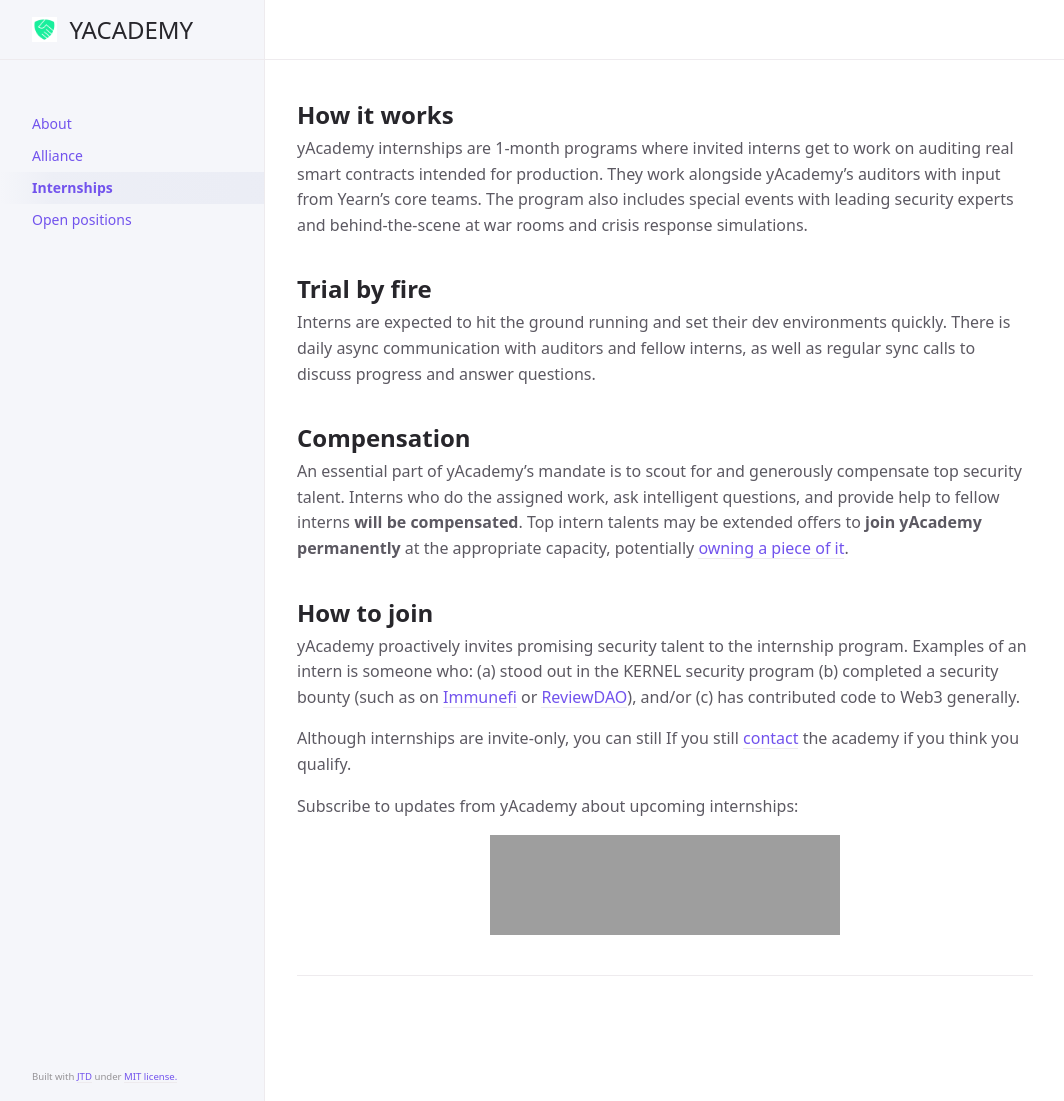
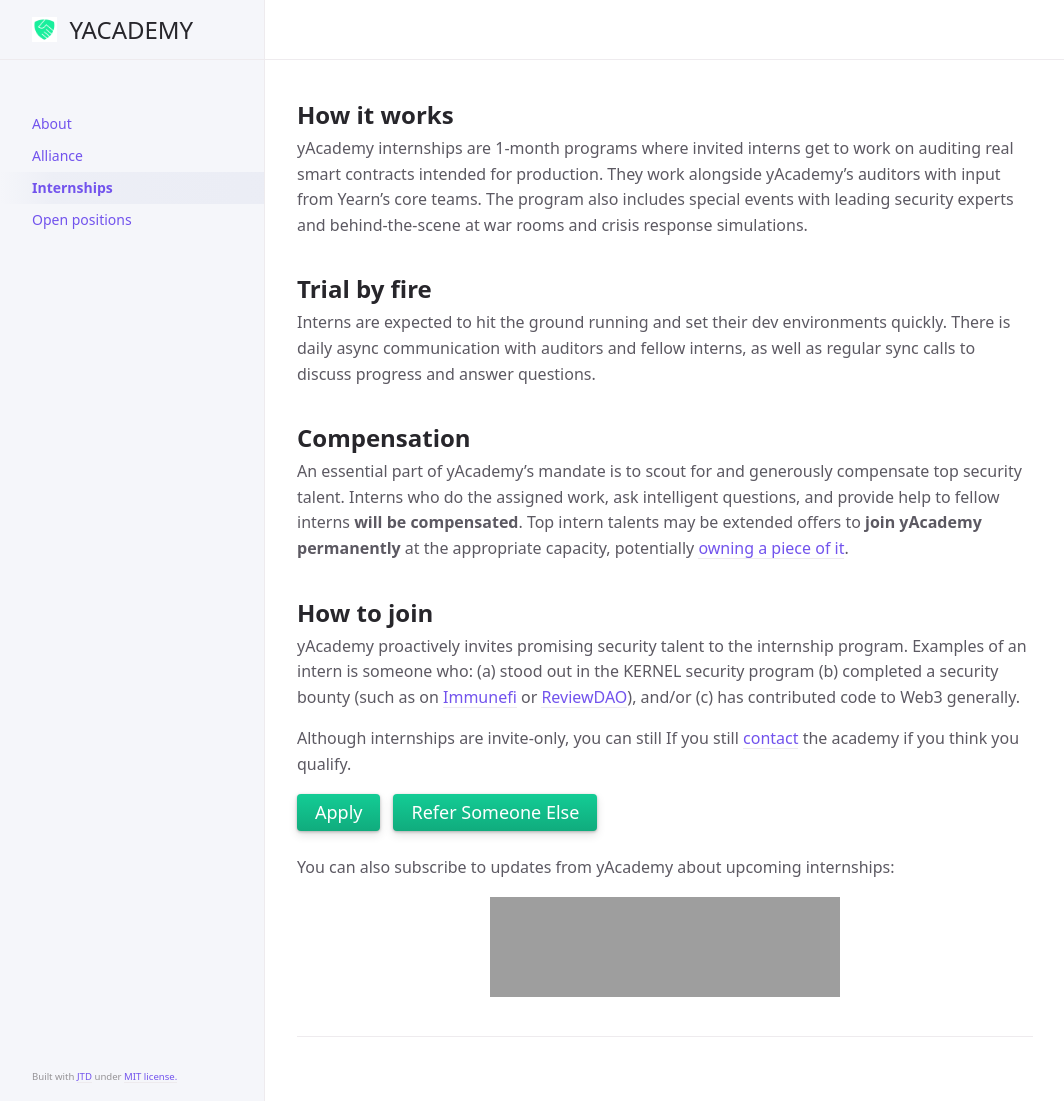
Before and after one commit to yacademy/yacademy.github.io, a Jekyll site: the page built from internships.md, in a window 1280 px wide and 1101 px high. Shown: the whole window, without its empty margins (107-1171 px from the left). Built offline with Jekyll 4.4.1, drawn with Linux system fonts in a browser that asks for light colours; grey boxes are pictures that could not be loaded.

Commit message:
chore: internship apply button

```diff
--- a/internships.md
+++ b/internships.md
@@ -25,6 +25,10 @@
 
 Although internships are invite-only, you can still If you still [contact](mailto:yacademy@pm.me) the academy if you think you qualify.
 
-Subscribe to updates from yAcademy about upcoming internships:
+
+
+<span class="fs-5"> [Apply]([mailto:yacademy@pm.me?subject=Founding auditor position at yAcademy](https://docs.google.com/forms/d/e/1FAIpQLSfc5VUYOyG_cRpiRkymJOVoHluFOuiYMRONX-R7xRuvWM25Xg/viewform)){: .btn .btn-green } </span> &nbsp; <span class="fs-5"> [Refer Someone Else]([mailto:yacademy@pm.me?subject=Founding auditor position at yAcademy](https://docs.google.com/forms/d/e/1FAIpQLSfc5VUYOyG_cRpiRkymJOVoHluFOuiYMRONX-R7xRuvWM25Xg/viewform)){: .btn .btn-green } </span> &nbsp;
+
+You can also subscribe to updates from yAcademy about upcoming internships:
 
 <center><iframe src="https://yacademy.substack.com/embed" width="350" height ="100" style="border:0px solid #EEE; background:white;" frameborder="0" scrolling="no"></iframe></center>
```
